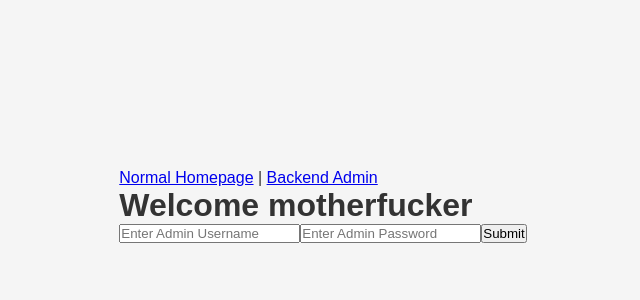
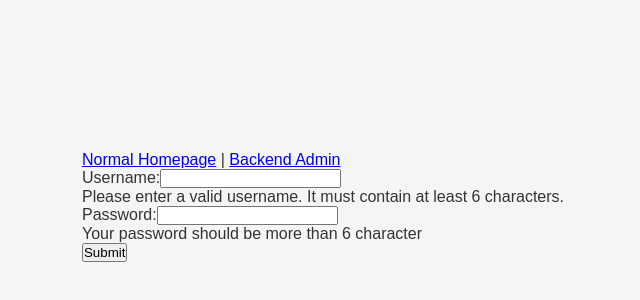
Before and after one commit to 3-I-Projects/QAirline, a React (Vite) app in the folder frontend/: page /admin in a window 1280 px wide. Shown: the part 194-494 px from the top of the page, without its empty margins (317-957 px from the left). Built offline with nearby package versions, Linux system fonts and the light colour scheme.

Commit message:
apply authentication to admin login, logout

```diff
--- a/frontend/src/App.jsx
+++ b/frontend/src/App.jsx
@@ -1,15 +1,22 @@
 import React from 'react';
 import { BrowserRouter as Router, Route, Routes } from 'react-router-dom';
+import { AuthProvider } from './context/AuthContext'
+
 import SignIn from './Login/SignIn';
 import SignUp from './Login/SignUp';
 import Home from './Home';
-import Login from './Pages/Admin/Login';
+import Login from './pages/Admin/Login';
+import Dashboard from './pages/Admin/Dashboard'
 import Header from './components/Header';
+
 import PrivateRoute from './utils/PrivateRoute';
+
 
 function App() {
   return (
+    <div className='App'>
       <Router>
+        <AuthProvider>
           <Header />
           <Routes>
             <Route path="/" element={<Home />} />
@@ -17,12 +24,14 @@ function App() {
             <Route path="/signup" element={<SignUp />} />
             <Route path="/home" element={<Home />} />
 
-        <Route path='/admin' Component={Login} exact/>
-        <Route element={<PrivateRoute />} path='/admin/private'>
-          <Route element={<Login />} path='/admin/private'/>
+            <Route path='/admin' Component={Login} exact />
+            <Route element={<PrivateRoute />} path='/admin/dashboard'>
+              <Route index element={<Dashboard />} exact />
             </Route>
           </Routes>
+        </AuthProvider>
       </Router>
+    </div>
   );
 }
 
--- /dev/null
+++ b/frontend/src/context/AuthContext.jsx
@@ -0,0 +1,55 @@
+import { createContext, useState, useContext, Children } from 'react'
+import { useNavigate } from 'react-router-dom'
+
+const AuthContext = createContext();
+
+export default AuthContext;
+export const AuthProvider = ({children}) => {
+    const [user, setUser] = useState(null);
+    const [accessToken, setAccessToken] = useState(localStorage.getItem('accessToken'));
+    const navigate = useNavigate();
+
+    const loginAction = async (data) => {
+        console.log(JSON.stringify(data));
+
+        try {
+            const response = await fetch('http://localhost:8000/api/token/', {
+                method: 'POST',
+                headers: {
+                    'Content-Type': 'application/json'
+                },
+                body: JSON.stringify(data)
+            });
+
+            const res = await response.json();
+            if (res) {
+                console.log(res);
+
+                // setUser(res.data.user);
+                setAccessToken(res.access);
+                localStorage.setItem('accessToken', res.access);
+                navigate('/admin/dashboard');
+                return;
+            }
+        } catch (err) {
+            console.log(err);
+        }
+    }
+
+    const logoutAction = () => {
+        setUser(null);
+        setAccessToken('');
+        localStorage.removeItem('token');
+        navigate('/admin');
+    }
+
+    return(
+        <AuthContext.Provider  value={{ user, accessToken, loginAction, logoutAction }}>
+            {children}
+        </AuthContext.Provider>
+    )
+}
+
+export const useAuth = () => {
+    return useContext(AuthContext);
+}
--- /dev/null
+++ b/frontend/src/pages/Admin/Dashboard.jsx
@@ -0,0 +1,17 @@
+import React from 'react'
+import { useAuth } from '../../context/AuthContext';
+
+
+const Dashboard = () => {
+  const auth = useAuth();
+  return (
+    <div className='container'>
+      <div>
+        <h1>Welcome again, motherfucker! You're in admin dashboard.</h1>
+        <button onClick={() => auth.logoutAction()}>Logout</button>
+      </div>
+    </div>
+  )
+}
+
+export default Dashboard;
--- a/frontend/src/pages/Admin/Login.jsx
+++ b/frontend/src/pages/Admin/Login.jsx
@@ -1,17 +1,67 @@
-import React from 'react'
+import { React, useState } from 'react'
+import { useAuth } from '../../context/AuthContext';
+
 
 const Login = () => {
+    const [input, setInput] = useState({
+        username: '',
+        password: '',
+    });
+
+    const auth = useAuth();
+    const handleSubmitEvent = (e) => {
+        e.preventDefault();
+
+        if (input.username !== '' && input.password !== '') {
+            auth.loginAction(input);
+            return;
+        }
+
+        alert('invalid input');
+    };
+
+    const handleInput = (e) => {
+        const { name, value } = e.target;
+
+        setInput((prev) => ({
+            ...prev,
+            [name]: value,
+        }));
+    };
+
+
     return (
-        <div>
-            <h1>Welcome motherfucker</h1>
-            <form>
-                <input type="text" name="username" placeholder='Enter Admin Username' />
-                <input type="password" name="password" placeholder='Enter Admin Password' />
-                <input type="submit" name="" id="" />
-            </form>
-        </div>
+        <form onSubmit={handleSubmitEvent}>
+            <div className='form_control'>
+                <label htmlFor="user-username">Username:</label>
+                <input
+                    type="text"
+                    id='user-username'
+                    name='username'
+                    placeholder=''
+                    onChange={handleInput}
+                />
+                <div id='user-username' className='sr-only'>
+                    Please enter a valid username. It must contain at least 6 characters.
+                </div>
+            </div>
+            <div className="form_control">
+                <label htmlFor="password">Password:</label>
+                <input
+                    type="password"
+                    id="password"
+                    name="password"
+                    aria-describedby="user-password"
+                    aria-invalid="false"
+                    onChange={handleInput}
+                />
+                <div id="user-password" className="sr-only">
+                    Your password should be more than 6 character
+                </div>
+            </div>
+            <button className="btn-submit">Submit</button>
+        </form>
+    );
+};
 
-    )
-}
-
-export default Login
+export default Login;
--- a/frontend/src/utils/PrivateRoute.jsx
+++ b/frontend/src/utils/PrivateRoute.jsx
@@ -1,11 +1,12 @@
 import { Navigate, Outlet } from 'react-router-dom'
+import { useAuth } from '../context/AuthContext';
 
-const PrivateRoute = () => {
-    const auth = null; // determine if authorized, from context or however you're doing it
+const PrivateRoute = ({ children, ...rest }) => {
+    const auth = useAuth(); // determine if authorized, from context or however you're doing it
 
     // If authorized, return an outlet that will render child elements
     // If not, return element that will navigate to login page
-    return auth ? <Outlet /> : <Navigate to="/admin" />;
+    return auth.accessToken ? <Outlet /> : <Navigate to="/admin" />;
 }
 
 export default PrivateRoute;
```
Lines whose indentation alone changed are shown as unchanged.
